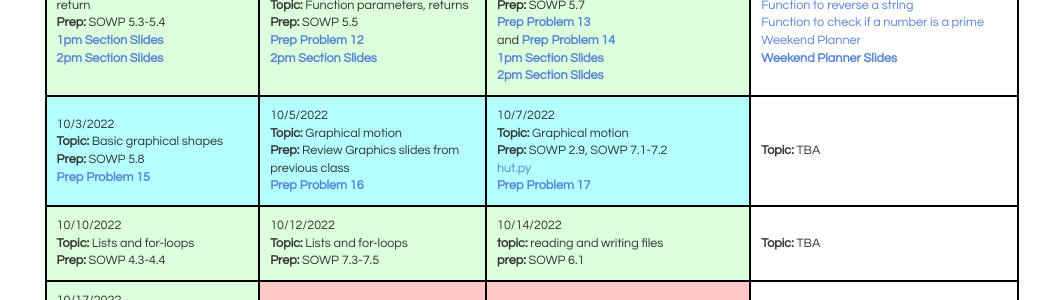
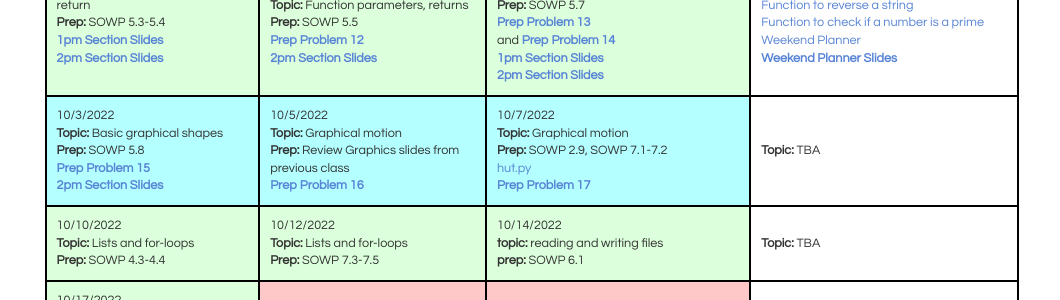
Before and after one commit to bddicken/cs110fall2022website, a Jekyll site: the page built from schedule/index.md, in a window 1280 px wide. Shown: the part 1049-1349 px from the top of the page, without its empty margins (108-1168 px from the left). Built offline with Jekyll 4.4.1, drawn with Linux system fonts in a browser that asks for light colours.

Commit message:
added link to slide deck

```diff
--- a/schedule/index.md
+++ b/schedule/index.md
@@ -239,6 +239,8 @@
     <b>Topic:</b> Basic graphical shapes <br/>
     <b>Prep:</b> SOWP 5.8 <br/>
     <a href="../preps/15/"><b>Prep Problem 15</b></a> <br/>
+    <a href="./slides/16-graphics-AP.pdf"><b>2pm Section Slides</b></a> <br/>
+
   </td>
   <td class="topic-graphics">
     10/5/2022 <br/>
```
